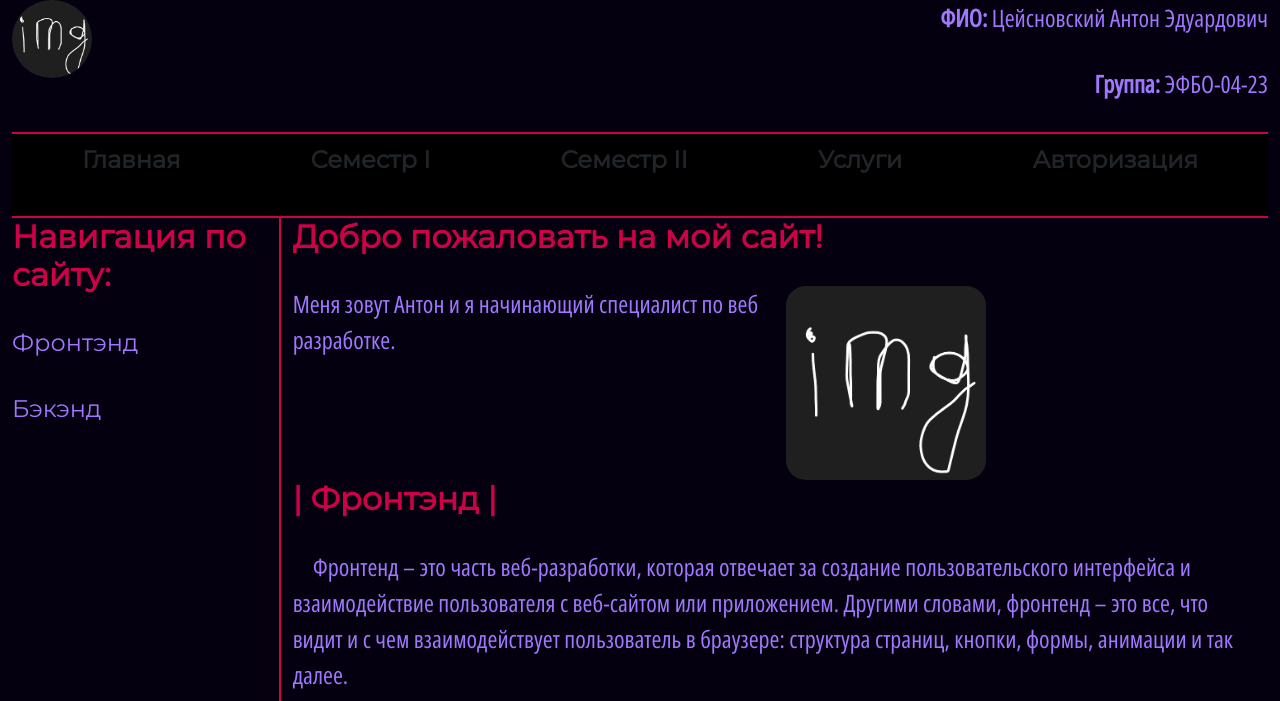
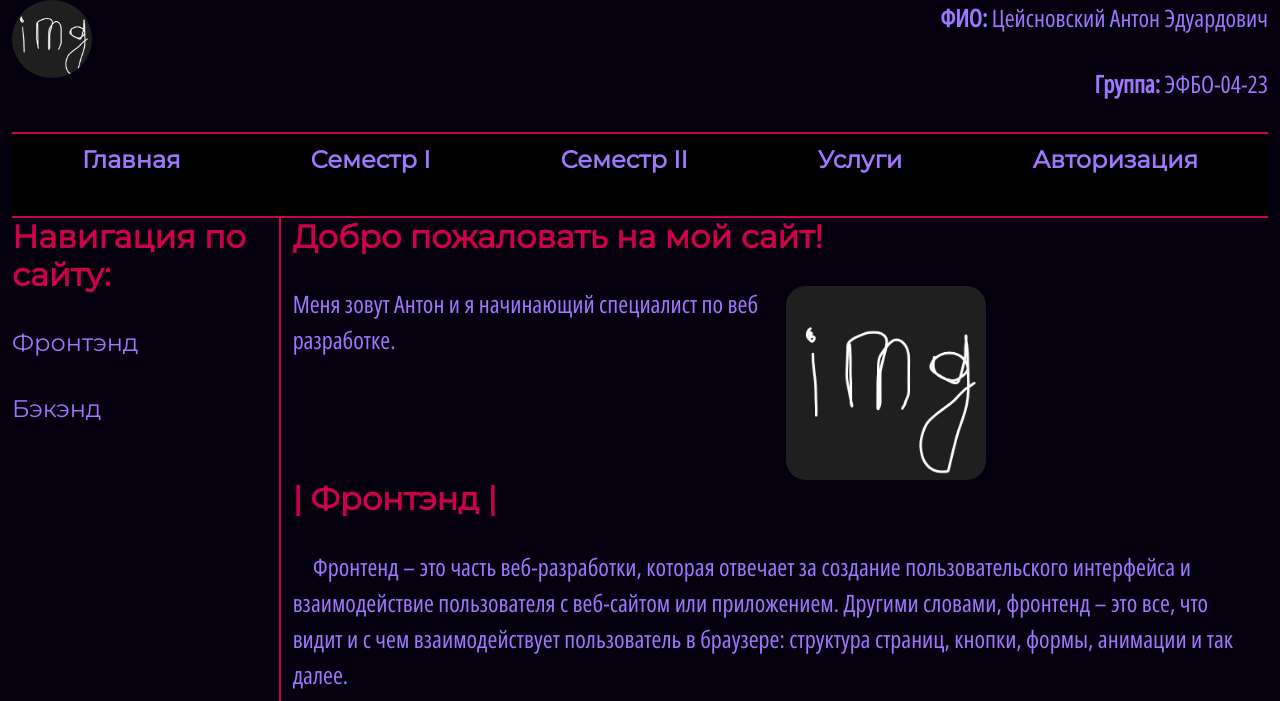
Before and after one commit to ATE826/Backend_and_Frontend, a plain HTML site: page Main.html in a window 1280 px wide. Shown: the top 701 px of the page. Drawn offline with nearby package versions, Linux system fonts and the light colour scheme.

Commit message:
CSS update

```diff
--- a/CSS/Colors_and_Style.css
+++ b/CSS/Colors_and_Style.css
@@ -34,6 +34,7 @@ h1, h2, th, a{
 nav a{
     font-weight: 700 !important;
     font-size: x-large !important;
+    color: var(--text-color) !important;
 }
 h3{
     font-family: 'font-header', sans-serif !important;
```
